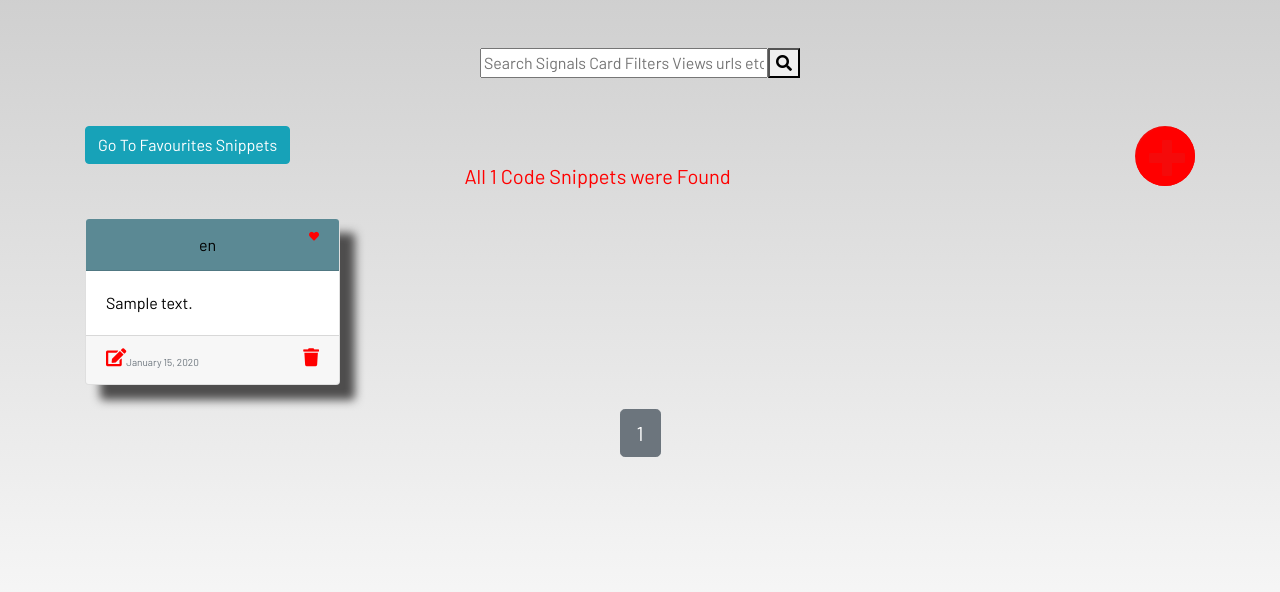
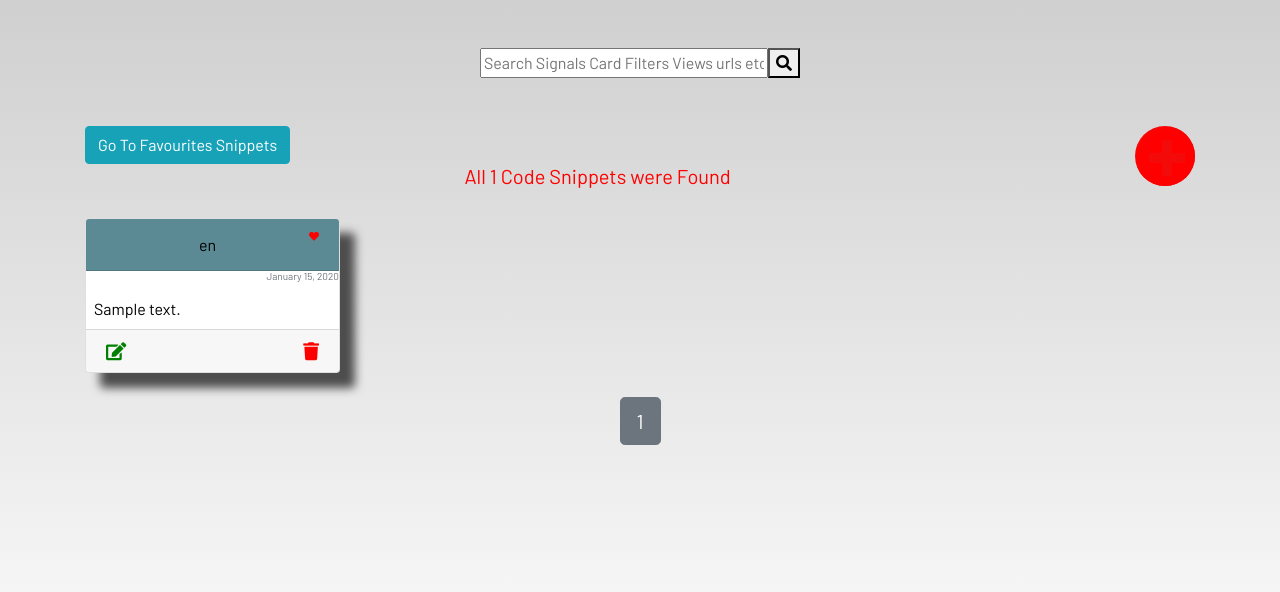
Before and after one commit to sran4/mysavedcode, a Django app: page /all_codes/ in a window 1280 px wide. Shown: the part 56-648 px from the top of the page. Run offline with Django 3.2, Linux system fonts and the light colour scheme; a user stored in the database is signed in; tables that the repository leaves empty hold one stand-in row (values such as "Sample post"); some libraries are stand-ins or nearby versions; some web fonts are replaced.

```diff
--- a/dashboard/templates/dashboard/notes.html
+++ b/dashboard/templates/dashboard/notes.html
@@ -18,13 +18,12 @@
             <small class="text-muted" style="font-size: 18px"><i class="fa fa-heart fa-2x" style="font-size: 10px; float: right; color: red"></i></small>
             {% endif %}
           </div>
+          <p class="text-muted mx-auto" style="font-size: 10px; color: red mb-0">{{ note.created_at|date:"F d, Y" }}</p>
 
-          <div class="card-body">{{note.noted|striptags }}</div>
+          <div class="card-body p-0 m-2">{{note.noted|striptags }}</div>
 
           <div class="card-footer mt-auto">
-            <a href="{% url 'update-note' note.pk %}"> <i class="fa fa-edit fa-1x" style="font-size: 18px; float: left; color: red"></i></a>
-            <small class="text-muted" style="font-size: 10px">{{ note.created_at|date:"F d, Y" }}</small>
-
+            <a href="{% url 'update-note' note.pk %}"> <i class="fa fa-edit fa-1x" style="font-size: 18px; float: left; color: green"></i></a>
             <a href="{% url 'delete-note' note.pk %}"> <i class="fa fa-trash fa-1x" style="font-size: 18px; float: right; color: red"></i></a>
           </div>
         </div>
```
